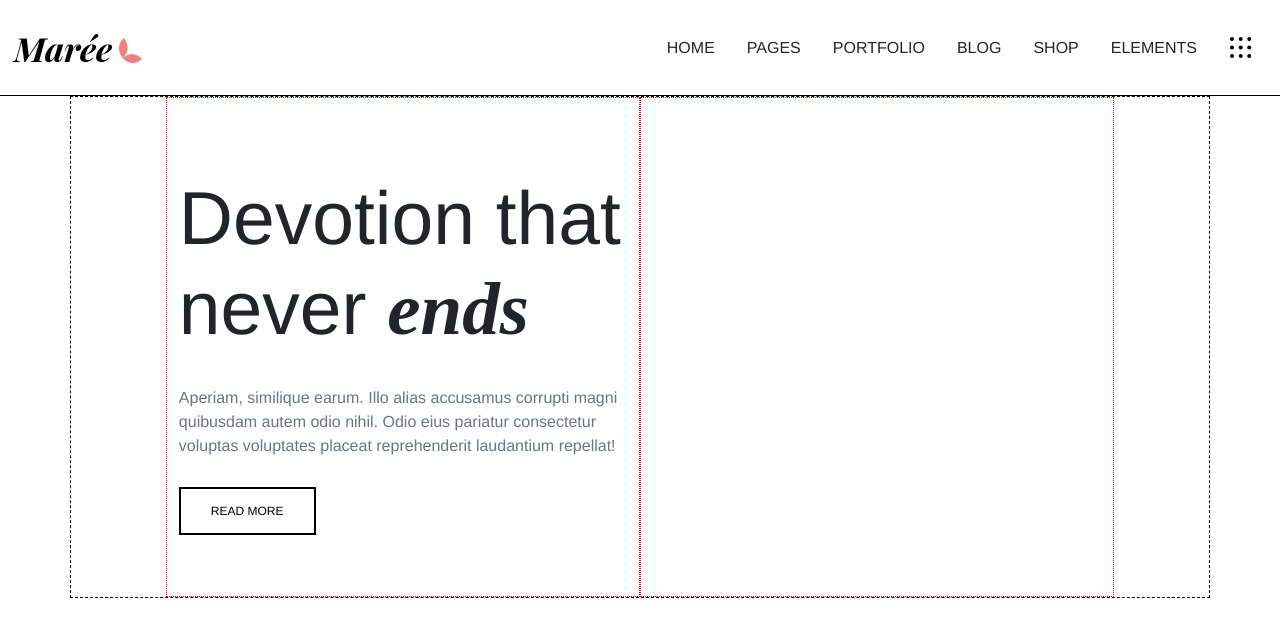
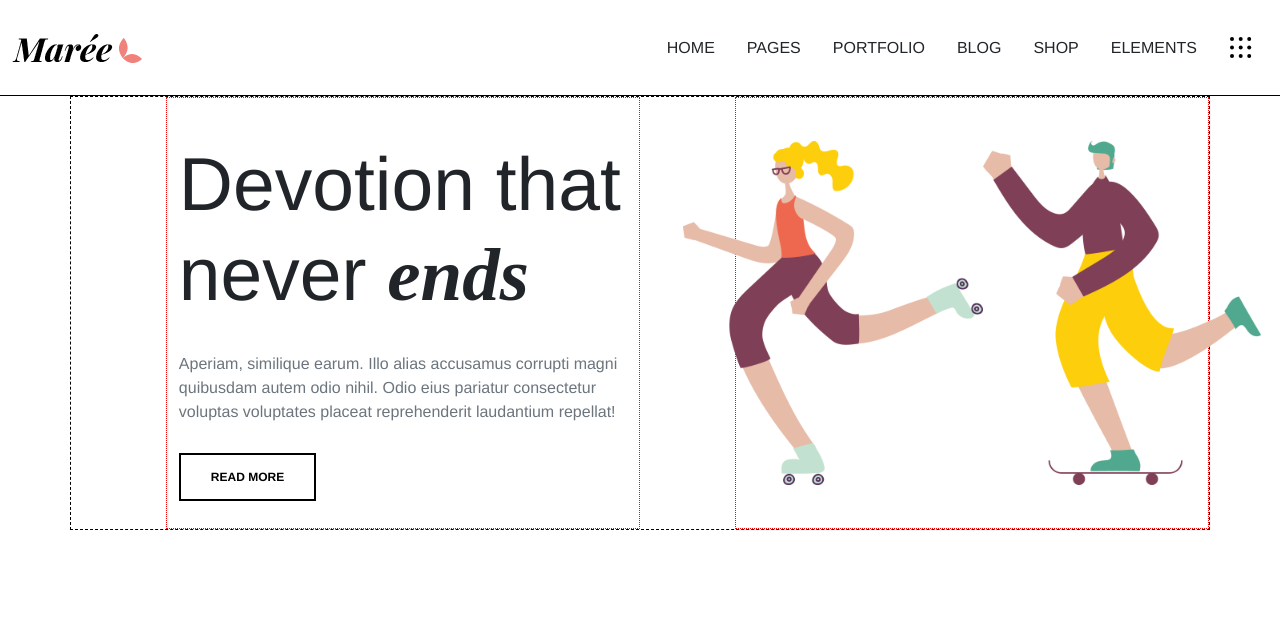
Before and after one commit to vrossi96/proj-html-vuejs, a Vue app: page / in a window 1280 px wide. Shown: the top 636 px of the page. Built offline with nearby package versions, Linux system fonts and the light colour scheme.

Commit message:
add first imgs to slider

```diff
--- a/src/components/Main.vue
+++ b/src/components/Main.vue
@@ -1,5 +1,5 @@
 <template>
-   <div>
+   <div class="container-fluid">
       <Slider />
    </div>
 </template>
--- a/src/components/Slider.vue
+++ b/src/components/Slider.vue
@@ -1,6 +1,8 @@
 <template>
+   <div>
       <div class="slider container">
          <div class="row">
+            <!-- Left side TEXT AREA -->
             <div class="col-5 offset-1 d-flex flex-column justify-content-center">
                <h1>Devotion that never <i>ends</i></h1>
                <p class="text-secondary py-4">
@@ -11,7 +13,12 @@
                   <a class="p-btn text-uppercase" href="#">Read more</a>
                </div>
             </div>
-         <div class="col-5"></div>
+            <!-- RIGHT side IMG AREA -->
+            <div class="img-slider col-5 offset-1 d-flex align-items-center justify-content-center">
+               <img src="../assets/images/img/h-2-slider-img-15.png" alt="" />
+               <img src="../assets/images/img/h-2-slider-img-16.png" alt="" />
+            </div>
+         </div>
       </div>
    </div>
 </template>
@@ -28,8 +35,9 @@ export default {
 
    .col-5 {
       border: 1px dotted red;
-      height: 500px;
+      // height: 500px;
 
+      // LEFT SIDE-TEXT SECTION
       h1 {
          font-size: 75px;
          i {
@@ -42,6 +50,7 @@ export default {
       a {
          text-decoration: none;
          font-size: 12px;
+         font-weight: 700;
          color: #000;
       }
       .p-btn {
@@ -49,5 +58,12 @@ export default {
          border: 2px solid black;
       }
    }
+
+   // RIGHT SIDE-IMG SECTION
+   .img-slider {
+      img {
+         height: 80%;
+      }
+   }
 }
 </style>
```
Also changed, not shown: 8 other files (tests, documents, lock files or other folders). Lines whose indentation alone changed are shown as unchanged.
